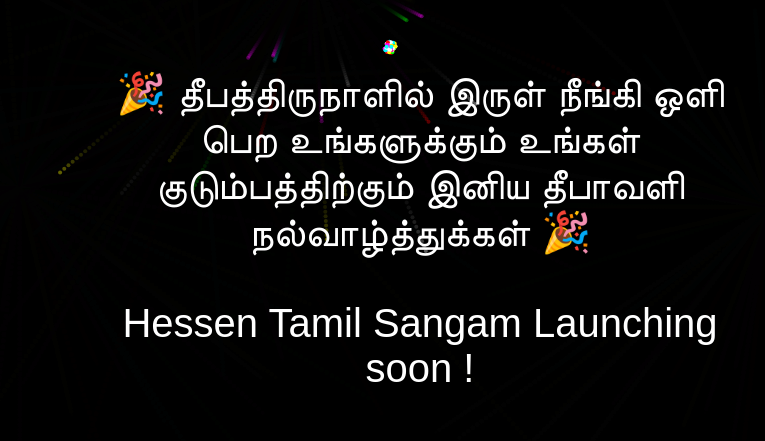
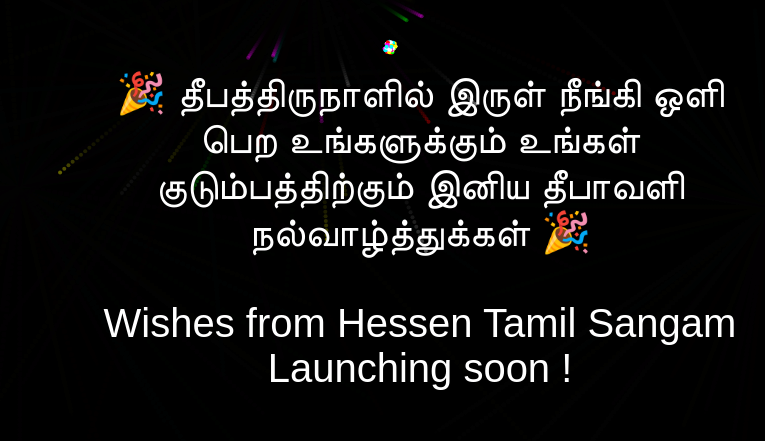
Before and after one commit to hessentamilsangam/mywebsite, a plain HTML site: page index.html in a window 1280 px wide. Shown: the part 170-611 px from the top of the page, without its empty margins (220-985 px from the left). Drawn offline with Linux system fonts and the light colour scheme.

Commit message:
Update index.html

```diff
--- a/index.html
+++ b/index.html
@@ -83,7 +83,7 @@
 இனிய தீபாவளி நல்வாழ்த்துக்கள் 🎉
 <br><br>
 
-Hessen Tamil Sangam
+Wishes from Hessen Tamil Sangam
 Launching soon !
 </div>
 <script>
```
